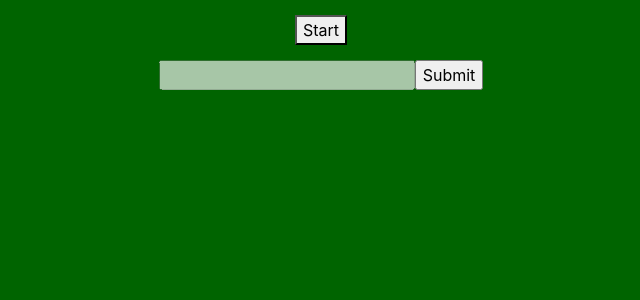
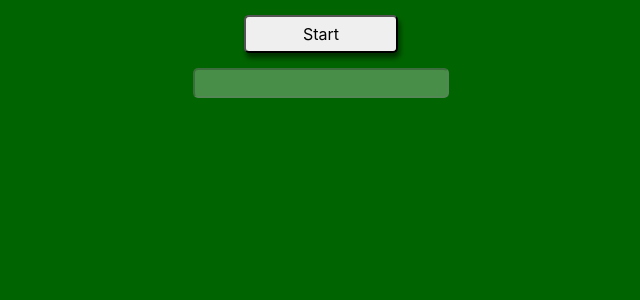
Before and after one commit to awdenton/burstout, a React (Create React App) app: page / in a window 1280 px wide. Shown: the top 300 px of the page, without its empty margins (319-959 px from the left). Built offline with nearby package versions, Linux system fonts and the light colour scheme.

Commit message:
about to change the board layout a lot

```diff
--- a/src/App.css
+++ b/src/App.css
@@ -1,12 +1,25 @@
-.App {
-  text-align: center;
-  height: 100vmax;
-  background-color: #006400;
-  padding: 15px;
+body {
+  text-align: center !important;
+  background-color: #006400 !important;
 }
 
-.buttons {
-  margin-bottom: 15px;
+input {
+  border-radius: 5px;
+  font-size: 1.3em;
+  text-align: center;
+}
+
+input:focus {
+  outline: none;
+}
+
+.game-toggle {
+  margin: 15px;
+  padding: 5px;
+  width: 12%;
+  min-width: 100px;
+  border-radius: 5px;
+  box-shadow: 2px 5px 5px rgba(0, 0, 0, 0.5);
 }
 
 .game-card {
@@ -40,8 +53,7 @@
 }
 
 .board-frame {
-  width: 900px;
-  height: 400px;
+  width: 66%;
   margin: auto;
 }
 
--- a/src/App.js
+++ b/src/App.js
@@ -25,6 +25,7 @@ export default function App() {
       } else {
         flipCards();
         setTimerActive(false);
+        setGuess("");
         setGameToggleLabel("Random Category");
       }
     }
@@ -49,6 +50,7 @@ export default function App() {
       setGameToggleLabel("Start");
     } else if (gameBool && timerBool) {
       flipCards();
+      setGuess("");
       setTimerActive(!timerBool);
       setGameToggleLabel("Random Category");
     }
@@ -111,20 +113,15 @@ export default function App() {
   return (
     <div className="App">
 
-      <div className="buttons">
-        <button onClick={toggleGame}>{gameToggleLabel}</button>
-      </div>
+      <button onClick={toggleGame} className="game-toggle">{gameToggleLabel}</button>
 
-      <div>
-        <form onSubmit={submitGuess}>
-          <input type="text" value={guess} onChange={typingGuess} disabled={!timerActive} />
-          <input type="submit" onClick={submitGuess} />
-        </form>
-      </div>
+      <form onSubmit={submitGuess}>
+        <input type="text" value={guess} onChange={typingGuess} disabled={!timerActive} />
+      </form>
 
       <div className="board-frame">
         {boardTransition((style, item) => {
-          return item ? <animated.div style={style}><Board roundData={cards} roundTheme={roundTheme} timer={timer} timerActive={timerActive} misses={misses}/></animated.div> : ""
+          return item ? <animated.div style={style}><Board roundData={cards} roundTheme={roundTheme} timer={timer} timerActive={timerActive} misses={misses} /></animated.div> : ""
         })}
       </div>
 
--- a/src/components/Board.js
+++ b/src/components/Board.js
@@ -18,7 +18,7 @@ export default function Board(props) {
             <h1>{props.roundTheme}</h1>
             <div className="card-row">
                 {_.chain(props.roundData)
-                    .slice(0, 5)
+                    .slice(0, (gameConstants.numberOfCards/3))
                     .map((answer, index) => {
                         return (
                             <AnswerCard cardInfo={answer} key={"row1" + index} />
--- a/src/components/Misses.js
+++ /dev/null
@@ -1,18 +0,0 @@
-import React from 'react';
-import _ from 'lodash';
-
-export default function Misses(props) {
-
-
-    return (
-        <div className="missed-guesses">
-            {
-                _.map(props.misses, miss => {
-                    return (
-                        <p className="miss">{miss}</p>
-                    );
-                })
-            }
-        </div>
-    );
-}
--- a/src/components/Timer.js
+++ /dev/null
@@ -1,24 +0,0 @@
-import React, { useState, useEffect, useRef } from 'react';
-import Countdown from 'react-countdown';
-
-export default function Timer(props) {
-    const [timerStart, setTimerStart] = useState(props.date);
-
-    const renderer = ({minutes, seconds}) => <span>{minutes}:{seconds}</span>
-    const timerApi = useRef();
-
-    useEffect(() => {
-        setTimerStart(props.date);
-        timerApi.current.start();
-    }, [props.date]);
-
-    return (
-        <Countdown
-            date={timerStart}
-            ref={timerApi}
-            onComplete={props.timeOut}
-            renderer={renderer} >
-
-        </Countdown>
-    );
-}
--- a/src/components/index.js
+++ b/src/components/index.js
@@ -1,4 +1,2 @@
 export { default as AnswerCard } from './AnswerCard';
 export { default as Board } from './Board';
-export { default as Misses } from './Misses';
-export { default as Timer } from './Timer';
```
